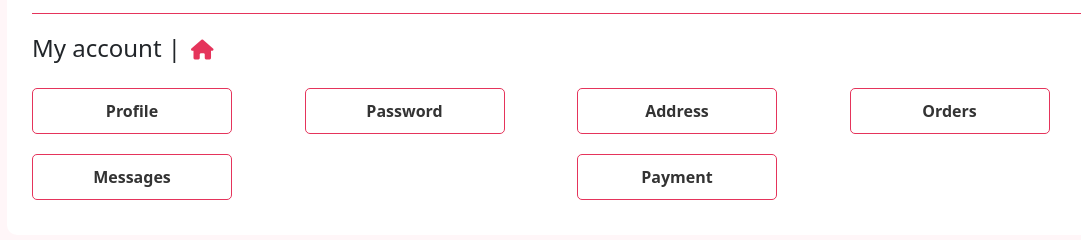
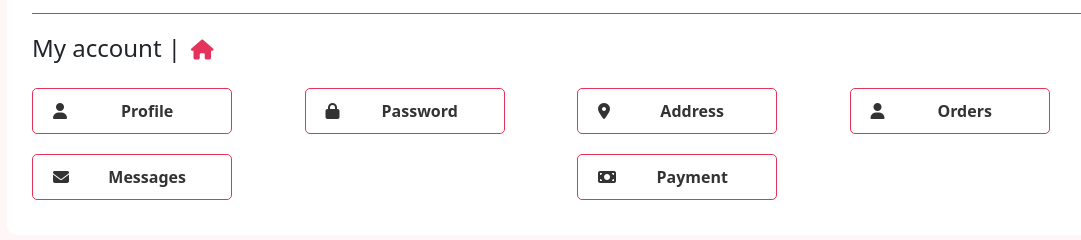
Before and after one commit to v2kv/graduation, a Python web app: template templates/user/user_dashboard.html in a window 1280 px wide. Shown: the part 204-444 px from the top of the page, without its empty margins (75-1156 px from the left). Run offline with Jinja, Linux system fonts and the light colour scheme; the template is opened without the code that fills it, so the values that code supplies are empty.

Commit message:
dashboard icons

```diff
--- a/static/user_dashboard.css
+++ b/static/user_dashboard.css
@@ -40,7 +40,7 @@
     background-color: var(--pink) !important;
     color: white !important;
     border-radius: 5px;
-    width: 95px;
+    /* width: 95px; */
     background: var(--pink);
 
 
--- a/templates/user/user_dashboard.html
+++ b/templates/user/user_dashboard.html
@@ -17,7 +17,10 @@ block link %}
           class="load-content"
           data-url="{{ url_for('user.user_profile') }}"
         >
-          Profile
+          <div class="row">
+            <div class="col-2"><i class="fa-solid fa-user"> </i></div>
+            <div class="col">Profile</div>
+          </div>
         </button>
       </div>
       <div class="col">
@@ -25,7 +28,10 @@ block link %}
           class="load-content"
           data-url="{{ url_for('user.change_password') }}"
         >
-          Password
+          <div class="row">
+            <div class="col-2"><i class="fa-solid fa-lock"> </i></div>
+            <div class="col">Password</div>
+          </div>
         </button>
       </div>
       <div class="col">
@@ -33,7 +39,10 @@ block link %}
           class="load-content"
           data-url="{{ url_for('user.add_address') }}"
         >
-          Address
+          <div class="row">
+            <div class="col-2"><i class="fa-solid fa-location-dot"> </i></div>
+            <div class="col">Address</div>
+          </div>
         </button>
       </div>
       <div class="col">
@@ -41,7 +50,10 @@ block link %}
           class="load-content"
           data-url="{{ url_for('order.view_orders') }}"
         >
-          Orders
+          <div class="row">
+            <div class="col-2"><i class="fa-solid fa-user"> </i></div>
+            <div class="col">Orders</div>
+          </div>
         </button>
       </div>
       <div class="col">
@@ -49,7 +61,10 @@ block link %}
           class="load-content"
           data-url="{{ url_for('user.user_messages') }}"
         >
-          Messages
+          <div class="row">
+            <div class="col-2"><i class="fa-solid fa-envelope"> </i></div>
+            <div class="col">Messages</div>
+          </div>
         </button>
       </div>
       <div class="col">
@@ -57,7 +72,10 @@ block link %}
           class="load-content"
           data-url="{{ url_for('user.user_payments') }}"
         >
-          Payment
+          <div class="row">
+            <div class="col-2"><i class="fa-solid fa-money-bill"> </i></div>
+            <div class="col">Payment</div>
+          </div>
         </button>
       </div>
     </div>
```
